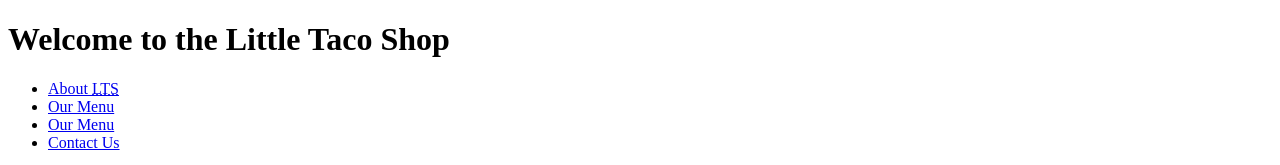
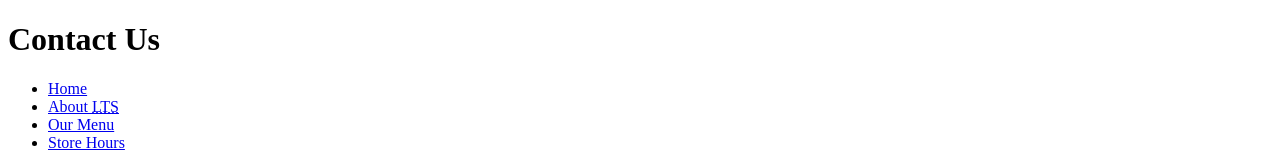
Before and after one commit to Ifeanyi-Okoli/Bullseye_projects, a plain HTML site: page practice/contact.html in a window 1280 px wide. Shown: the top 165 px of the page. Drawn offline with Linux system fonts and the light colour scheme; files that its build step writes are made by us from their sources.

Commit message:
Taco shop update

```diff
--- a/practice/contact.html
+++ b/practice/contact.html
@@ -7,20 +7,20 @@
     <meta name="description" content="Contact Information for the Little Taco Shop">
     <meta http-equiv="X-UA-Compatible" content="IE=edge">
     <meta name="viewport" content="width=device-width, initial-scale=1.0">
-    <title>The Little Taco Shop</title>
+    <title>Contact Us - LTS</title>
     <link rel="stylesheet" href="style.css">
     <link rel="icon" href="favicon.ico" type="image/x-icon">
 </head>
 
 <body>
     <header>
-        <h1>Welcome to the Little Taco Shop</h1>
+        <h1>Contact Us</h1>
         <nav>
             <ul>
-                <li><a href="#about ">About <abbr title="The Little Taco Shop">LTS</abbr></a></li>
-                <li><a href="#menu">Our Menu</a></li>
-                <li><a href="hours.html">Our Menu</a></li>
-                <li><a href="contact.html">Contact Us</a></li>
+                <li><a href="/">Home</a></li>
+                <li><a href="/#about ">About <abbr title="The Little Taco Shop">LTS</abbr></a></li>
+                <li><a href="/#menu">Our Menu</a></li>
+                <li><a href="hours.html">Store Hours</a></li>
 
             </ul>
         </nav>
```
Also changed, not shown: practice/index.html (+3 -0 lines).
